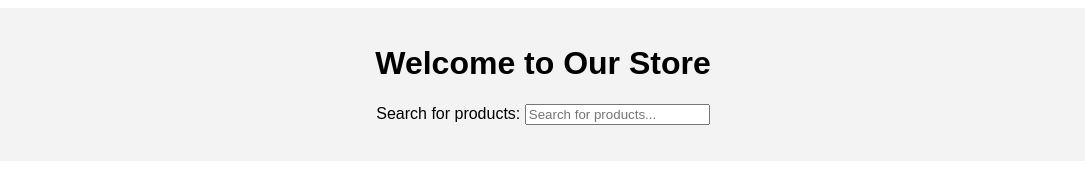
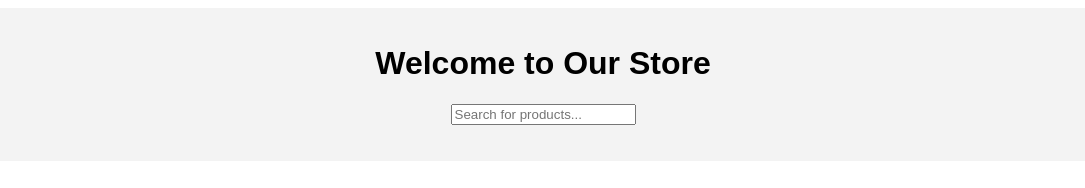
Before and after one commit to kopparapumanikanta/Ecommerce-Shopping-Cart--Double, a plain HTML site: page index.html in a window 1280 px wide. Shown: the top 188 px of the page, without its empty margins (97-1182 px from the left). Drawn offline with Linux system fonts and the light colour scheme.

Commit message:
BeforeErrorCorrection

```diff
--- a/index.html
+++ b/index.html
@@ -18,7 +18,6 @@
 <div class="header">
   <h1>Welcome to Our Store</h1>
   <div class="search">
-    <label for="searchInput">Search for products:</label>
     <input type="text" id="searchInput" onkeyup="searchProduct()" placeholder="Search for products...">
   </div>
 </div>
```
